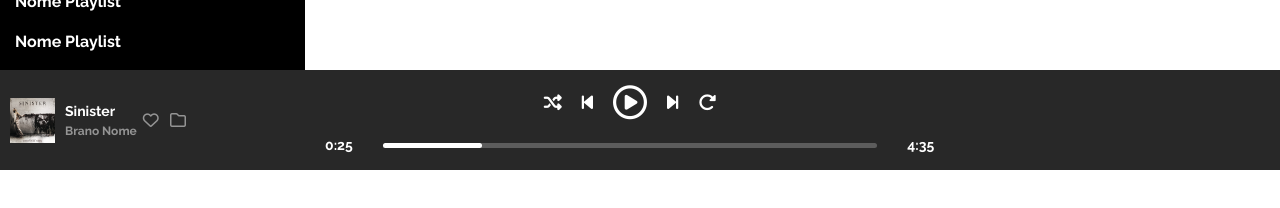
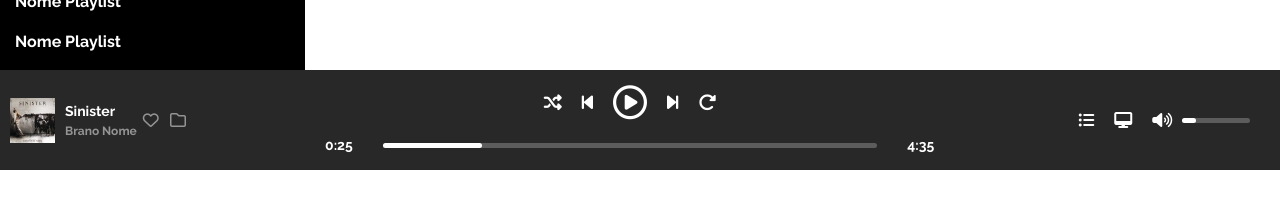
Before and after one commit to BeaQ17/html-css-spotifyweb, a plain HTML site: page index.html in a window 1280 px wide. Shown: the part 550-758 px from the top of the page. Drawn offline with nearby package versions, Linux system fonts and the light colour scheme.

Commit message:
finished footer lg

```diff
--- a/assets/style.css
+++ b/assets/style.css
@@ -204,6 +204,17 @@ footer{
     border-radius: 100px 100px;
 }
 
+/* right stuff */
+.icon_stuff{
+    margin: 10px;
+}
+
+.bar_v{
+    height: 5px;
+    width: 100%;
+    background-color: #5c5c5c;
+    border-radius: 100px 100px;
+}
 
 
 
--- a/index.html
+++ b/index.html
@@ -67,6 +67,7 @@
 
     <footer>
        <div class="row">
+           <!-- miniature -->
            <div class="end col-lg-2">
                <div id="leftone">
                    <img src="./assets/img/sinister.jpeg" alt="sinister song cover image">
@@ -80,6 +81,7 @@
                     <i class="far fa-folder"></i>
                </div>
            </div>
+           <!-- player -->
            <div class="end player col-lg-8">
                 <div class="commands">
                     <i class="fas fa-random comm"></i>
@@ -96,7 +98,15 @@
                     <p class="small four">4:35</p>
                 </div>
            </div>
-           <div class="end col-lg-2"></div>
+           <!-- right stuff -->
+           <div class="end col-lg-2 r_stuff">
+            <i class="fas fa-list-ul icon_stuff"></i>
+            <i class="fas fa-desktop icon_stuff"></i>
+            <i class="fas fa-volume-up icon_stuff"></i>
+            <div class="bar_v">
+                <div class="time"></div>
+            </div>
+           </div>
        </div>
     </footer>
 
```
